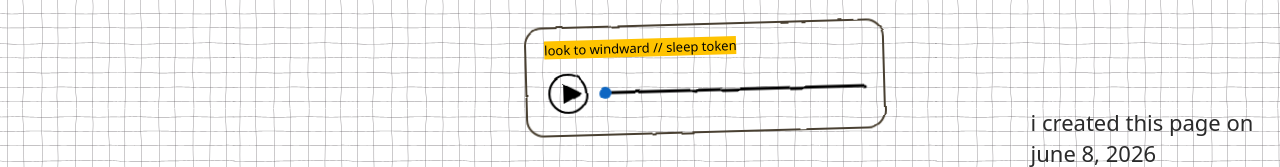
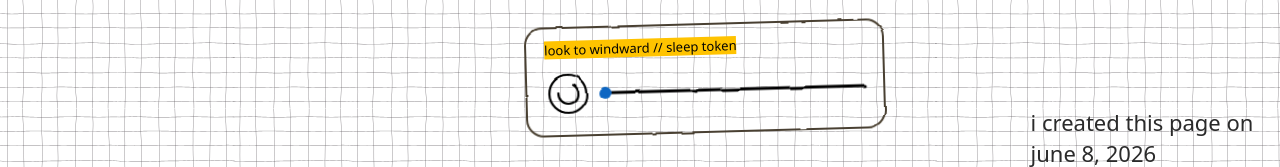
Before and after one commit to echai-11/another_personal_page, a SvelteKit app: page / in a window 1280 px wide. Shown: the part 595-762 px from the top of the page. Built offline with nearby package versions, Linux system fonts and the light colour scheme; a web font is replaced by a local one.

Commit message:
fix music player

```diff
--- a/src/routes/MusicPlayer.svelte
+++ b/src/routes/MusicPlayer.svelte
@@ -3,6 +3,7 @@
 
   let player: any = null;
   let isPlaying = $state(false);
+  let playerReady = $state(false);
   let currentTime = $state(0);
   let duration = $state(0);
   let progressInterval: ReturnType<typeof setInterval> | undefined;
@@ -22,7 +23,7 @@
           playsinline: 1,
         },
         events: {
-          onReady: (e: any) => { duration = e.target.getDuration(); },
+          onReady: (e: any) => { duration = e.target.getDuration(); playerReady = true; },
           onStateChange: onStateChange,
         },
       });
@@ -105,10 +106,13 @@
     <span class="player-song">look to windward // sleep token</span>
   </div>
   <div class="player-row">
-    <button class="play-btn" onclick={togglePlay} aria-label={isPlaying ? 'Pause' : 'Play'}>
+    <button class="play-btn" onclick={togglePlay} aria-label={isPlaying ? 'Pause' : 'Play'} disabled={!playerReady}>
       <svg width="46" height="46" viewBox="0 0 46 46" fill="none" style="filter:url(#sketchy)">
         <circle cx="23" cy="23" r="19" stroke="#040404" stroke-width="2.2"/>
-        {#if isPlaying}
+        {#if !playerReady}
+          <circle cx="23" cy="23" r="10" stroke="#040404" stroke-width="2.2" stroke-linecap="round"
+            stroke-dasharray="32 20" fill="none" class="spin"/>
+        {:else if isPlaying}
           <rect x="16" y="14" width="5" height="18" rx="1" fill="#040404"/>
           <rect x="25" y="14" width="5" height="18" rx="1" fill="#040404"/>
         {:else}
@@ -192,6 +196,18 @@
     display: flex;
   }
 
+  .play-btn:disabled { cursor: default; }
+
+  .spin {
+    transform-origin: 23px 23px;
+    animation: spin 1s linear infinite;
+  }
+
+  @keyframes spin {
+    from { transform: rotate(0deg); }
+    to   { transform: rotate(360deg); }
+  }
+
   .scrubber-wrap {
     flex: 1;
     cursor: pointer;
```
